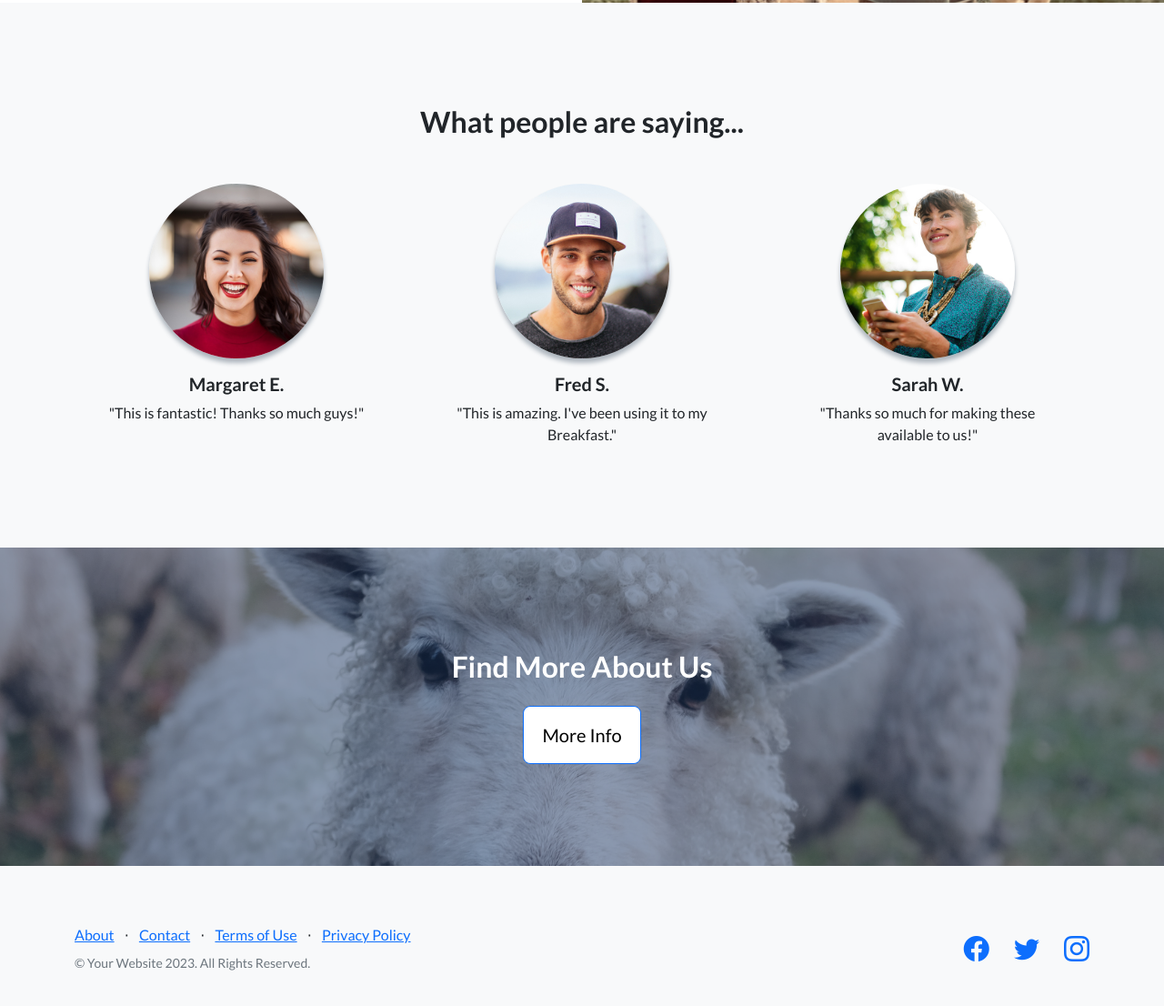
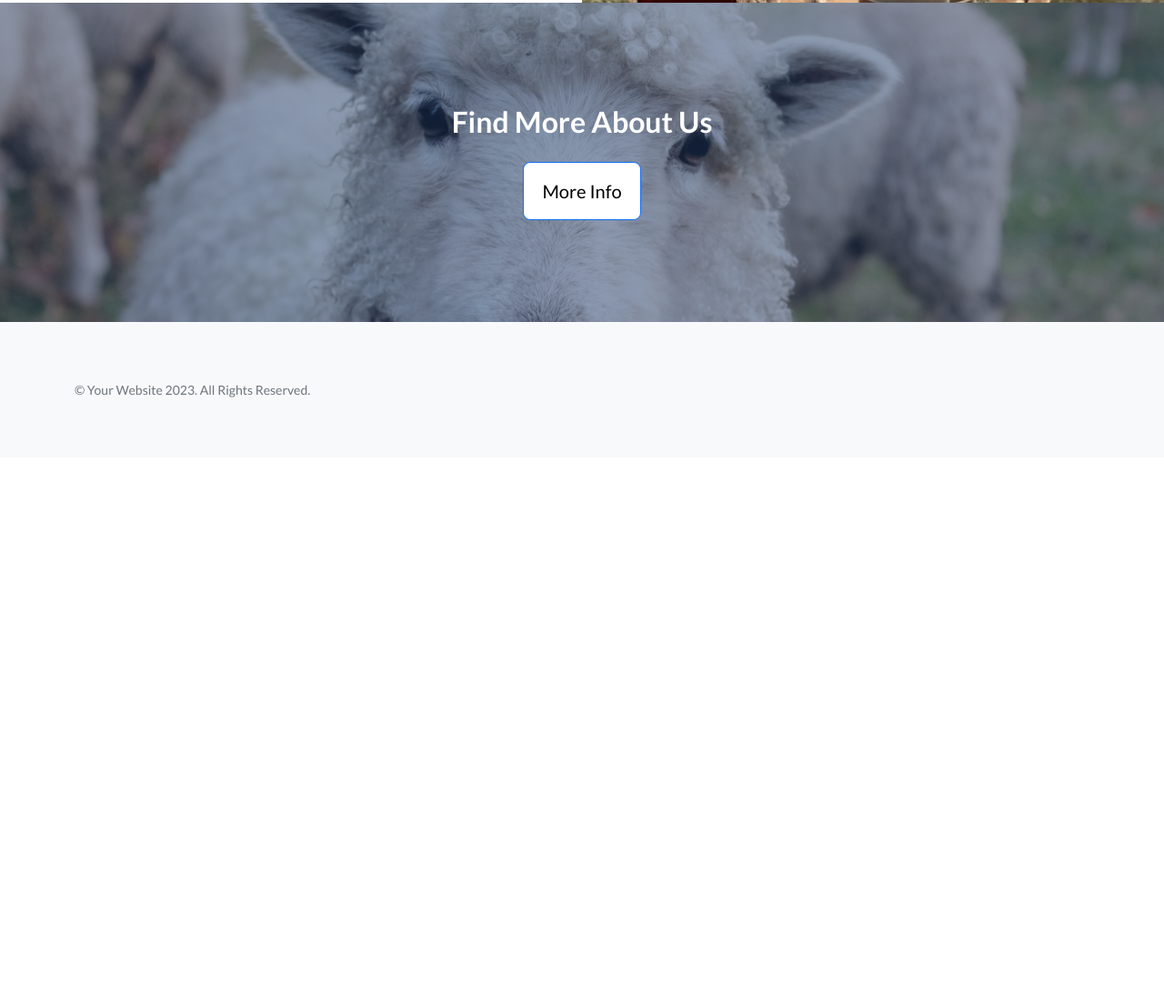
Before and after one commit to Chamud-Sachintha/Simple-Project-01, a plain HTML site: page index.html in a window 1280 px wide. Shown: the part 2792-3898 px from the top of the page at 91% size. After the commit the page ends 3295 px from the top, so only its background shows below. Drawn offline with nearby package versions, Linux system fonts and the light colour scheme.

Commit message:
remove testimonials section

```diff
--- a/index.html
+++ b/index.html
@@ -110,35 +110,7 @@
                 </div>
             </div>
         </section>
-        <!-- Testimonials-->
-        <section class="testimonials text-center bg-light">
-            <div class="container">
-                <h2 class="mb-5">What people are saying...</h2>
-                <div class="row">
-                    <div class="col-lg-4">
-                        <div class="testimonial-item mx-auto mb-5 mb-lg-0">
-                            <img class="img-fluid rounded-circle mb-3" src="assets/img/testimonials-1.jpg" alt="..." />
-                            <h5>Margaret E.</h5>
-                            <p class="font-weight-light mb-0">"This is fantastic! Thanks so much guys!"</p>
-                        </div>
-                    </div>
-                    <div class="col-lg-4">
-                        <div class="testimonial-item mx-auto mb-5 mb-lg-0">
-                            <img class="img-fluid rounded-circle mb-3" src="assets/img/testimonials-2.jpg" alt="..." />
-                            <h5>Fred S.</h5>
-                            <p class="font-weight-light mb-0">"This is amazing. I've been using it to my Breakfast."</p>
-                        </div>
-                    </div>
-                    <div class="col-lg-4">
-                        <div class="testimonial-item mx-auto mb-5 mb-lg-0">
-                            <img class="img-fluid rounded-circle mb-3" src="assets/img/testimonials-3.jpg" alt="..." />
-                            <h5>Sarah W.</h5>
-                            <p class="font-weight-light mb-0">"Thanks so much for making these available to us!"</p>
-                        </div>
-                    </div>
-                </div>
-            </div>
-        </section>
+
         <!-- Call to Action-->
         <section class="call-to-action text-white text-center" id="signup">
             <div class="container position-relative">
@@ -155,29 +127,8 @@
             <div class="container">
                 <div class="row">
                     <div class="col-lg-6 h-100 text-center text-lg-start my-auto">
-                        <ul class="list-inline mb-2">
-                            <li class="list-inline-item"><a href="#!">About</a></li>
-                            <li class="list-inline-item">⋅</li>
-                            <li class="list-inline-item"><a href="#!">Contact</a></li>
-                            <li class="list-inline-item">⋅</li>
-                            <li class="list-inline-item"><a href="#!">Terms of Use</a></li>
-                            <li class="list-inline-item">⋅</li>
-                            <li class="list-inline-item"><a href="#!">Privacy Policy</a></li>
-                        </ul>
+
                         <p class="text-muted small mb-4 mb-lg-0">&copy; Your Website 2023. All Rights Reserved.</p>
-                    </div>
-                    <div class="col-lg-6 h-100 text-center text-lg-end my-auto">
-                        <ul class="list-inline mb-0">
-                            <li class="list-inline-item me-4">
-                                <a href="#!"><i class="bi-facebook fs-3"></i></a>
-                            </li>
-                            <li class="list-inline-item me-4">
-                                <a href="#!"><i class="bi-twitter fs-3"></i></a>
-                            </li>
-                            <li class="list-inline-item">
-                                <a href="#!"><i class="bi-instagram fs-3"></i></a>
-                            </li>
-                        </ul>
                     </div>
                 </div>
             </div>
```
